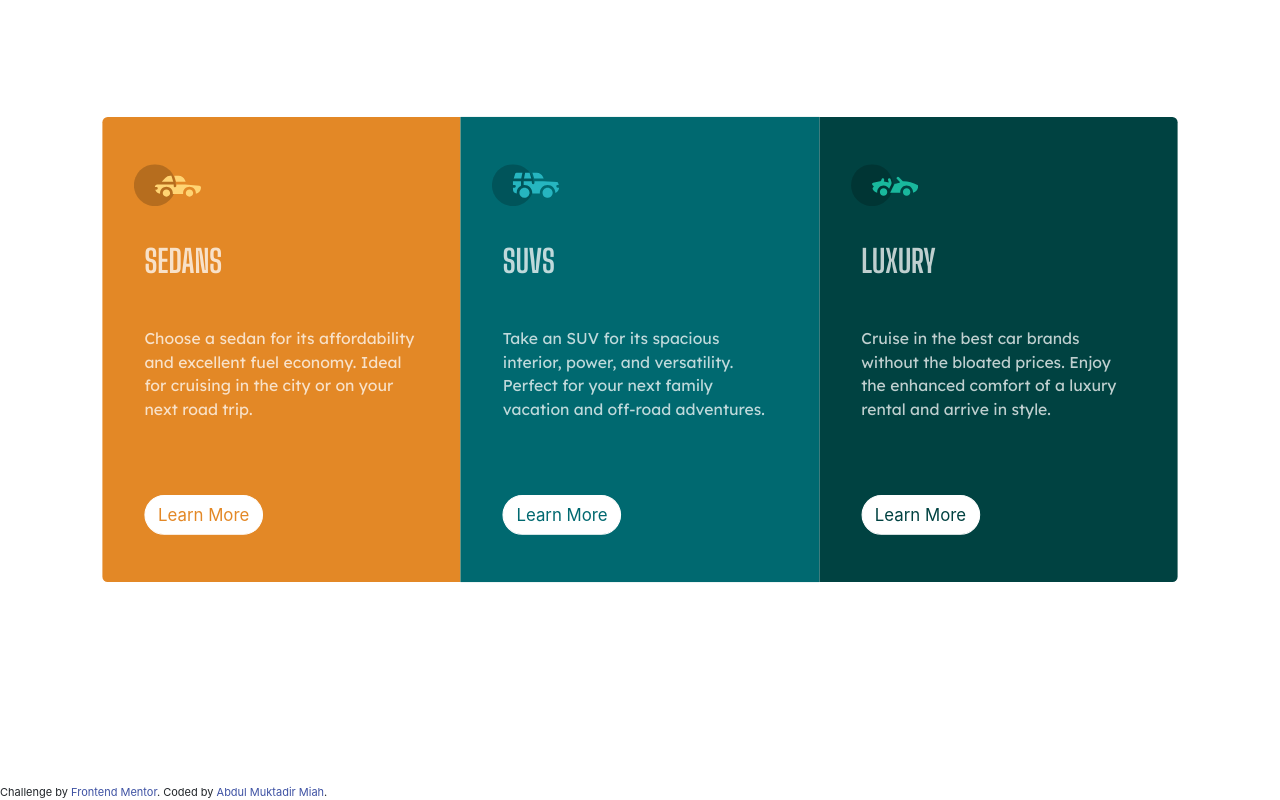
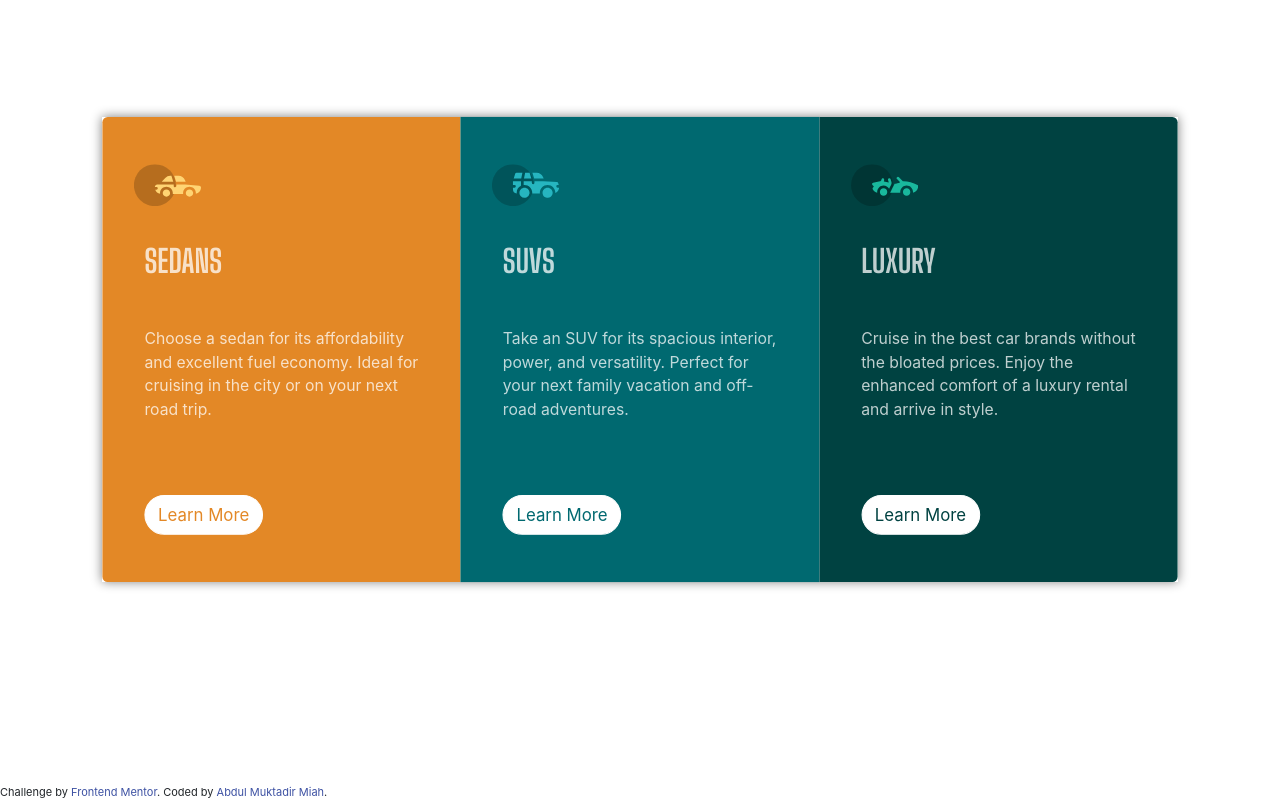
Before and after one commit to AbdulMiah/3-column-preview_frontend, a plain HTML site: page index.html in a window 1280 px wide. In both pictures the pointer is over the element 640 px from the left and 349 px from the top of the page. Drawn offline with nearby package versions, Linux system fonts and the light colour scheme.

Commit message:
Added a box shadow on the column card on hover

```diff
--- a/css/style.css
+++ b/css/style.css
@@ -11,11 +11,12 @@
 
 .container:hover {
   position: relative;
- -webkit-transform: scale(1.05);
- -ms-transform: scale(1.05);
- -o-transform: scale(1.05);
- transform: scale(1.05);
- z-index: 1000;
+  box-shadow: 0 0 10px #808080;
+   -webkit-transform: scale(1.05);
+   -ms-transform: scale(1.05);
+   -o-transform: scale(1.05);
+   transform: scale(1.05);
+   z-index: 1000;
 }
 
 .car-img {
@@ -29,7 +30,7 @@
 }
 
 .desc-row {
-  font-family: 'Lexend Deca', sans-serif;
+  /* font-family: 'Lexend Deca', sans-serif; */
   padding: 40px;
   font-size: 15px;
 }
```
